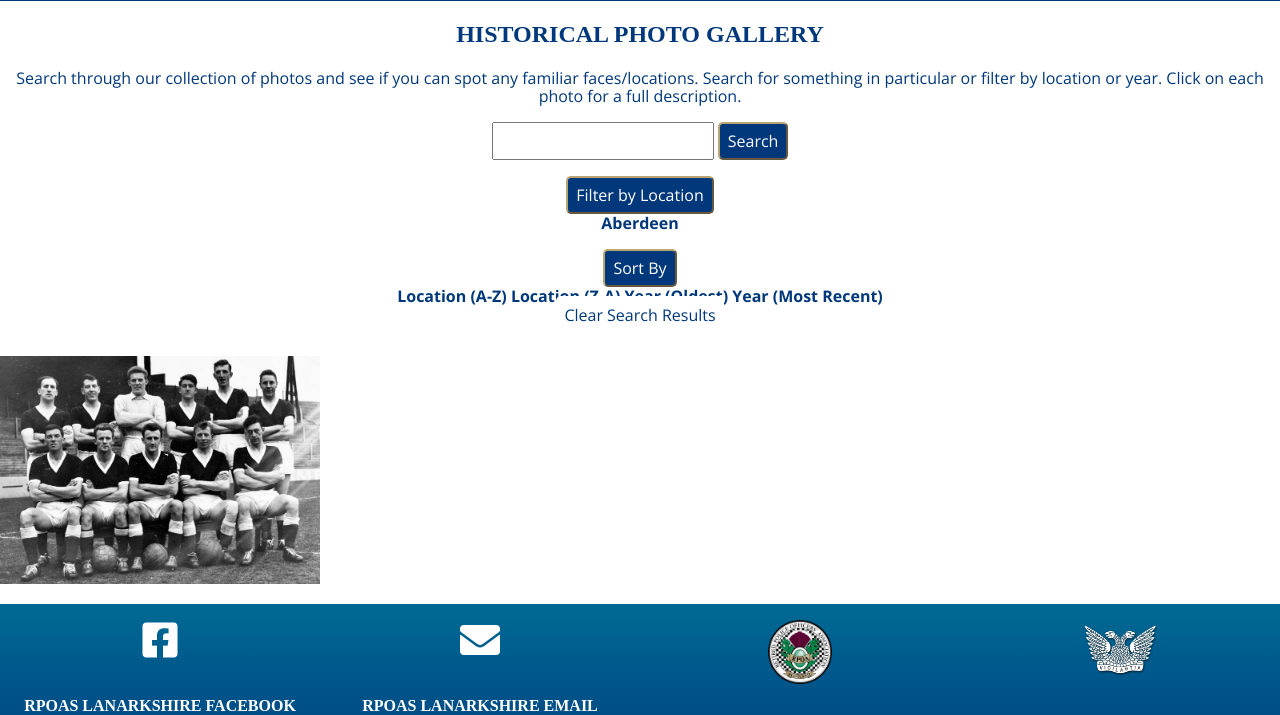
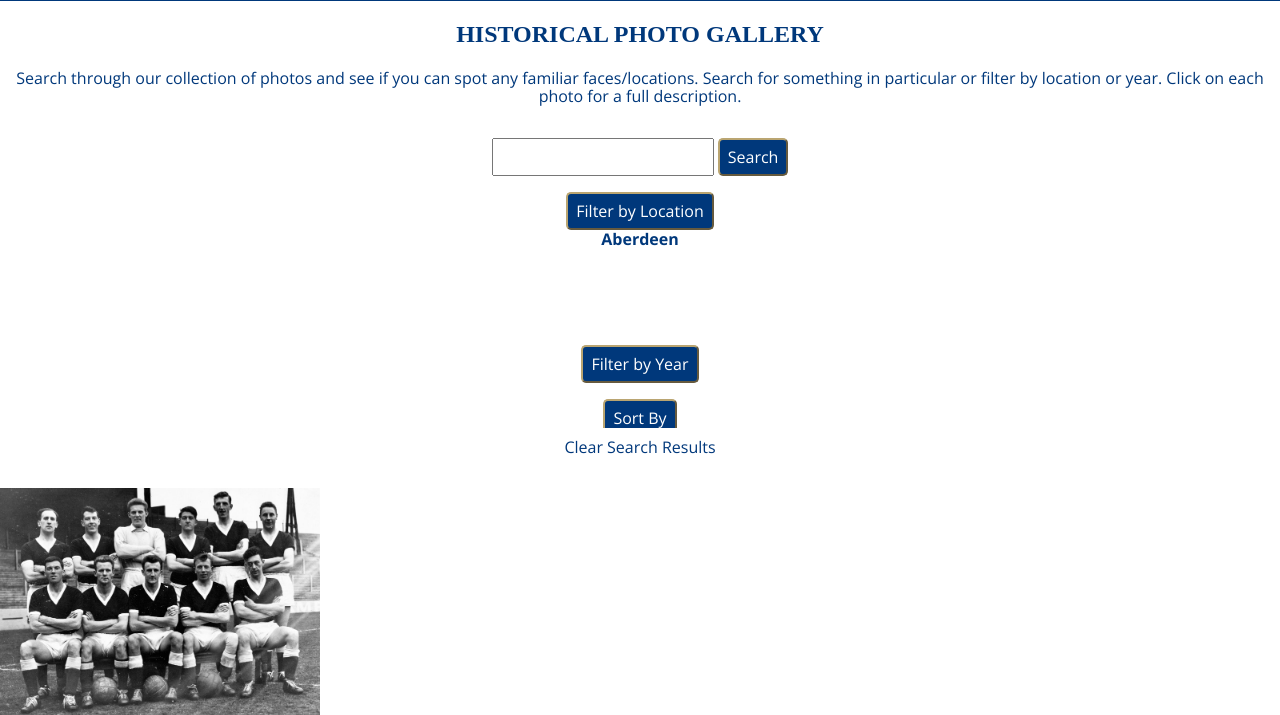
Before and after one commit to H4RP3RK/rpoas_lanarkshire, a Django app: page /gallery/?location=Aberdeen in a window 1280 px wide, after a click on "Filter by Location". Shown: the part 517-1232 px from the top of the page. Run offline with Django 3.2, Linux system fonts and the light colour scheme; data comes from the database, SQL or seed files in the repository; some libraries are stand-ins or nearby versions.

Commit message:
fix(gallery): toggle works

```diff
--- a/gallery/static/gallery.js
+++ b/gallery/static/gallery.js
@@ -1,22 +1,5 @@
-const app = Vue.createApp({
-    delimiters: ['[[', ']]'],
-    data() {
-        return {
-            active: false,
-            current: ''
-        };
-    },
-    methods: {
-        toggle() {
-            active = !active;
-        }
-        toggleButton(current) {
-            if (current == 'location') {
-                this.current == 'location';
-                active = !active;
-            }
-        }
-    }
-});
-
-app.mount('#gallery');
+function toggle() {
+    let button = this.Element
+    let displayList = document.querySelector('.gallery__dropdown-list');
+    displayList.classList.toggle("closed");
+}
--- a/gallery/templates/gallery/gallery.html
+++ b/gallery/templates/gallery/gallery.html
@@ -17,16 +17,12 @@
       aria-label="Search"
       name="q"
     />
-    <input
-      class="gallery__search-btn btn__primary"
-      type="submit"
-      value="Search"
-    />
+    <input class="gallery__btn btn__primary" type="submit" value="Search" />
     <!-- Filter by Location -->
     <div>
       <button
-        @click="current = 'location'"
-        class="gallery__dropdown-btn btn__primary"
+        onclick="toggle()"
+        class="gallery__btn btn__primary"
         type="button"
         id="dropdownLocation"
         data-toggle="dropdown"
@@ -35,32 +31,44 @@
       >
         Filter by Location
       </button>
-      <ul
-        v-if="current == 'location'"
-        :class="{closed: current != 'location'}"
-        class="gallery__dropdown-list"
-      >
-        {% for image in images %}
+      <ul class="gallery__dropdown-list closed">
+        {% for image in location_values %}
+        <li class="gallery__dropdown-list-item">
           <a href="{% url 'gallery' %}?location={{ image.location }}"
             >{{ image.location }}</a
           >
+        </li>
         {% endfor %}
       </ul>
     </div>
     <!-- Filter by Year -->
-    <!-- <div>
-            <button @click="current = 'year'" class="gallery__dropdown-btn btn__primary" type="button" id="dropdownYear" data-toggle="dropdown" aria-haspopup="true" aria-expanded="false">Filter by Year</button>
-            <ul v-if="current == 'year'" :class="{closed: current != 'year'}" class="gallery__dropdown-list">
-                {% for image in images %}
-                        <a href="{% url 'gallery' %}?year={{ image.year }}">{{ image.year }}</a>
+    <div>
+      <button
+        onclick="toggle()"
+        class="gallery__dropdown-btn btn__primary"
+        type="button"
+        id="dropdownYear"
+        data-toggle="dropdown"
+        aria-haspopup="true"
+        aria-expanded="false"
+      >
+        Filter by Year
+      </button>
+      <ul class="gallery__dropdown-list closed">
+        {% for image in year_values %}
+        <li>
+          <a href="{% url 'gallery' %}?year={{ image.year }}"
+            >{{ image.year }}</a
+          >
+        </li>
         {% endfor %}
       </ul>
-        </div> -->
+    </div>
     <!-- Sort -->
     <div>
       <button
         @click="current = 'sort'"
-        class="gallery__dropdown-btn btn__primary"
+        class="gallery__btn btn__primary"
         type="button"
         id="dropdownSort"
         data-toggle="dropdown"
@@ -69,31 +77,35 @@
       >
         Sort By
       </button>
-      <ul
-        v-if="current == 'sort'"
-        :class="{closed: active}"
-        class="gallery__dropdown-list"
-      >
+      <ul class="gallery__dropdown-list closed">
+        <li>
           <a
             class="dropdown-item"
             href="{% url 'gallery' %}?sort=location&direction=asc"
             >Location (A-Z)</a
           >
+        </li>
+        <li>
           <a
             class="dropdown-item"
             href="{% url 'gallery' %}?sort=location&direction=desc"
             >Location (Z-A)</a
           >
+        </li>
+        <li>
           <a
             class="dropdown-item"
             href="{% url 'gallery' %}?sort=year&direction=asc"
             >Year (Oldest)</a
           >
+        </li>
+        <li>
           <a
             class="dropdown-item"
             href="{% url 'gallery' %}?sort=year&direction=desc"
             >Year (Most Recent)</a
           >
+        </li>
       </ul>
     </div>
     <!-- Clear -->
--- a/gallery/views.py
+++ b/gallery/views.py
@@ -7,34 +7,17 @@ from .models import Image
 
 def view_gallery(request):
     """ view for gallery page """
-    images = Image.objects.order_by('location')
+    images = Image.objects.order_by()
+    locationValues = images.order_by('location').values('location').distinct()
+    yearValues = images.order_by('year').values('year').distinct()
     query = None
     locations = None
     filterLocation = None
+    filterYear = None
     sort = None
     direction = None
 
     if request.GET:
-        if 'q' in request.GET:
-            """ search by keyword in title or caption"""
-            query = request.GET['q']
-            if not query:
-                messages.error(request, 'Please enter a search term into the search box.')
-                return redirect(reverse('gallery'))
-
-            queries = Q(title__icontains=query) | Q(caption__icontains=query)
-            images = images.filter(queries)
-
-        if 'location' in request.GET:
-            filterLocation = request.GET['location'].split(',')
-            images = images.filter(location__in=filterLocation)
-            filterLocation = Image.objects.filter(location__in=images)
-
-        # if 'year' in request.GET:
-        #     filterYear = request.GET['year'].split(',')
-        #     images = images.filter(year__in=filterYear)
-        #     filterYear = Image.objects.filter(year__in=images)
-
         if 'sort' in request.GET:
             sortkey = request.GET['sort']
             sort = sortkey
@@ -47,6 +30,32 @@ def view_gallery(request):
                     sortkey = f'-{sortkey}'
             images = images.order_by(sortkey)
 
+        if 'location' in request.GET:
+            filterLocation = request.GET['location'].split(',')
+            images = images.filter(location__in=filterLocation)
+            locationValues = images.values('location').distinct()
+            yearValues = images.values('year').distinct()
+            filterLocation = Image.objects.filter(location__in=images)
+
+        if 'year' in request.GET:
+            filterYear = request.GET['year'].split(',')
+            images = images.filter(year__in=filterYear)
+            yearValues = images.values('year').distinct()
+            locationValues = images.values('location').distinct()
+            filterYear = Image.objects.filter(year__in=images)
+
+        if 'q' in request.GET:
+            """ search by keyword in title or caption"""
+            query = request.GET['q']
+            if not query:
+                messages.error(request, 'Please enter a search term into the search box.')
+                return redirect(reverse('gallery'))
+
+            queries = Q(title__icontains=query) | Q(caption__icontains=query)
+            images = images.filter(queries)
+            yearValues = images.values('year').distinct()
+            locationValues = images.values('location').distinct()
+
     current_sorting = f'{sort}_{direction}'
 
     context = {
@@ -54,6 +63,8 @@ def view_gallery(request):
         'search_term': query,
         'current_location': locations,
         'current_sorting': current_sorting,
+        'location_values': locationValues,
+        'year_values': yearValues,
     }
 
     return render(request, 'gallery/gallery.html', context)
--- a/static/scss/_normalize.scss
+++ b/static/scss/_normalize.scss
@@ -174,7 +174,8 @@
    */
 
 button,
-  input { /* 1 */
+input {
+  /* 1 */
   overflow: visible;
 }
 
@@ -184,7 +185,8 @@
    */
 
 button,
-  select { /* 1 */
+select {
+  /* 1 */
   text-transform: none;
 }
 
--- a/static/scss/components/_gallery.scss
+++ b/static/scss/components/_gallery.scss
@@ -27,6 +27,8 @@
   }
 
   &__dropdown-list {
+    margin-bottom: 5rem;
+
     &.closed {
       display: none;
     }
--- a/static/scss/styles.css
+++ b/static/scss/styles.css
@@ -629,6 +629,14 @@ ul {
   margin-top: 1rem;
 }
 
+.gallery__dropdown-list {
+  margin-bottom: 5rem;
+}
+
+.gallery__dropdown-list.closed {
+  display: none;
+}
+
 .gallery__container {
   display: -webkit-box;
   display: -ms-flexbox;
```
Also changed, not shown: 1 other file. Lines whose indentation alone changed are shown as unchanged.
